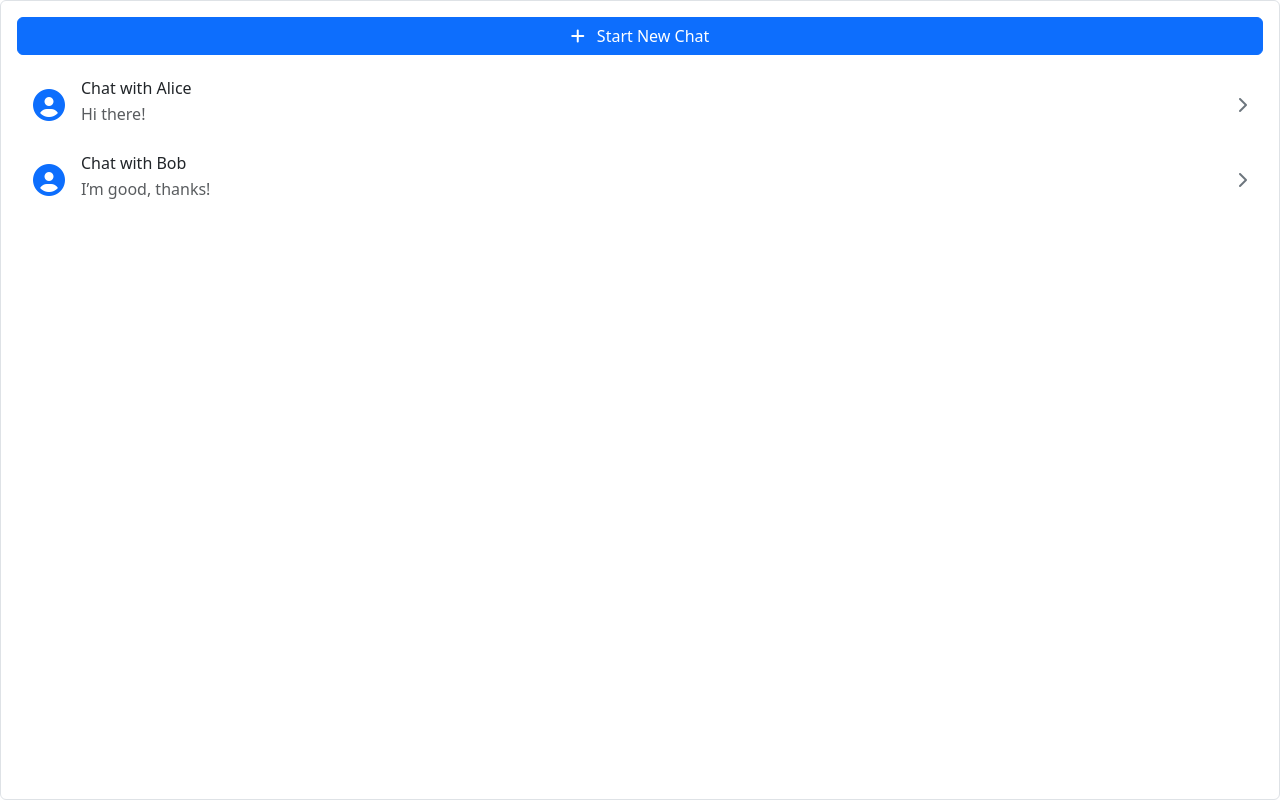
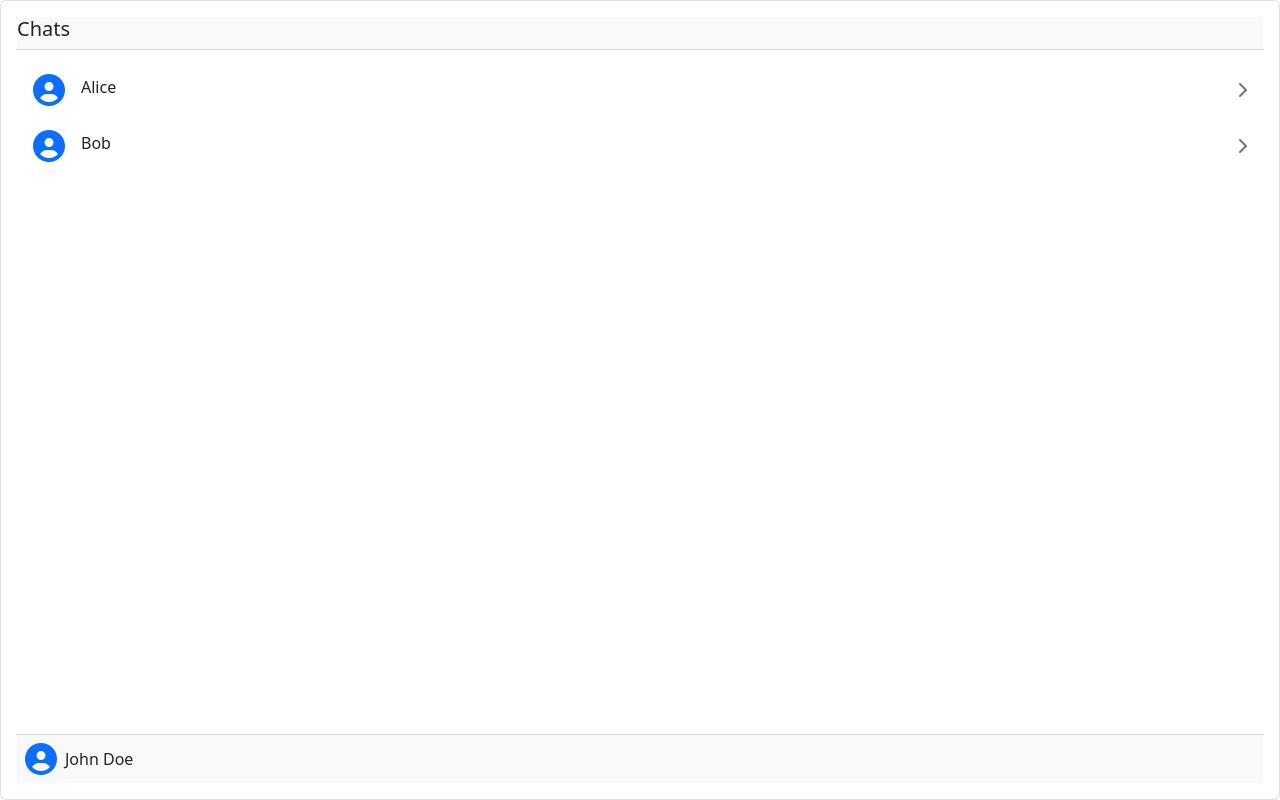
Before and after one commit to SubhadipGitHub/ChatWebApp, a React (Create React App) app in the folder Frontend/chat-app/: page /chat in a window 1280 px wide. Built offline with nearby package versions, Linux system fonts and the light colour scheme.

Commit message:
Updated Frontend with user logged in and modals for detail view

```diff
--- a/Frontend/chat-app/src/components/Chat.js
+++ b/Frontend/chat-app/src/components/Chat.js
@@ -15,7 +15,7 @@ const ChatPage = () => {
         const response = [
           {
             id: 'chat1',
-            name: 'Chat with Alice',
+            name: 'Alice',
             messages: [
               { sender: 'user1', content: 'Hello Alice!', time: '10:00 AM' },
               { sender: 'alice', content: 'Hi there!', time: '10:01 AM' },
@@ -23,7 +23,7 @@ const ChatPage = () => {
           },
           {
             id: 'chat2',
-            name: 'Chat with Bob',
+            name: 'Bob',
             messages: [
               { sender: 'user1', content: 'Hey Bob, how are you?', time: '10:05 AM' },
               { sender: 'bob', content: 'I’m good, thanks!', time: '10:06 AM' },
@@ -43,9 +43,14 @@ const ChatPage = () => {
     setSelectedChat(chat); // Update selected chat
   };
 
+  const loggedInUser = {
+    name: 'John Doe',
+  };
+
+
   return (
     <div className="chat-page-container d-flex">
-      <ChatList chats={chats} onChatSelect={handleChatSelect} />
+      <ChatList chats={chats} onChatSelect={handleChatSelect} loggedInUser={loggedInUser} />
       {selectedChat && <ChatDetail chat={selectedChat} />} {/* Render ChatDetail if a chat is selected */}
     </div>
   );
--- a/Frontend/chat-app/src/components/ChatDetail.css
+++ b/Frontend/chat-app/src/components/ChatDetail.css
@@ -10,6 +10,11 @@
     display: flex;
     flex-direction: column;
     overflow: hidden;
+  }
+
+  .chat-header {
+    background-color: #f8f9fa;
+    border-bottom: 1px solid #ddd;
   }
 
   .chat-body {
@@ -50,8 +55,8 @@
   }
 
   .message-timestamp {
-    font-size: 0.75em;
-    color: #888;
+    font-size: 0.5em;
+    color: blue;
     position: absolute;
     bottom: 5px;
     right: 10px;
--- a/Frontend/chat-app/src/components/ChatDetail.js
+++ b/Frontend/chat-app/src/components/ChatDetail.js
@@ -12,6 +12,12 @@ const ChatDetail = ({ chat }) => {
 
   return (
     <div className="chat-detail-container d-flex flex-column flex-grow-3">
+      {/* Chat header displaying participant or group name */}
+      <div className="chat-header p-3 bg-light border-bottom">
+        <h5 className="mb-0">{chat.name}</h5>
+      </div>
+
+      {/* Chat messages section */}
       <div className="chat-messages flex-grow-1 overflow-auto p-3">
         {chat.messages.map((msg, index) => (
           <div
@@ -25,6 +31,8 @@ const ChatDetail = ({ chat }) => {
           </div>
         ))}
       </div>
+
+      {/* Chat input section */}
       <div className="chat-input p-3">
         <input
           type="text"
--- a/Frontend/chat-app/src/components/ChatList.css
+++ b/Frontend/chat-app/src/components/ChatList.css
@@ -21,3 +21,36 @@
   .chat-list-container .list-group-item .fa-chevron-right {
     color: #6c757d; /* Icon color */
   }
+
+  .chat-header {
+    font-weight: bold;
+    font-size: 1.25rem;
+  }
+
+  .user-profile-section {
+    background-color: #f8f9fa;
+    border-top: 1px solid #ddd;
+  }
+
+  .user-profile-section .fa-cog {
+    font-size: 1.5rem;
+    color: #007bff;
+  }
+
+  .modal.fade.show {
+    position: fixed;
+    top: 0;
+    left: 0;
+    right: 0;
+    bottom: 0;
+    z-index: 1050;
+    overflow: hidden;
+  }
+
+  .modal-dialog {
+    margin: 1.75rem auto;
+  }
+
+  .modal-content {
+    padding: 20px;
+  }
--- a/Frontend/chat-app/src/components/ChatList.js
+++ b/Frontend/chat-app/src/components/ChatList.js
@@ -1,26 +1,40 @@
-import React from 'react';
+import React, { useState } from 'react';
 import '@fortawesome/fontawesome-free/css/all.min.css'; // Import FontAwesome CSS
 import './ChatList.css'; // Import custom CSS
 
-const ChatList = ({ chats, onChatSelect }) => {
+const ChatList = ({ chats, onChatSelect, loggedInUser }) => {
+  const [showUserModal, setShowUserModal] = useState(false); // Modal for logged-in user
+  const [showChatModal, setShowChatModal] = useState(null); // Modal for chat details
+
+  // Function to handle modal open/close for logged-in user
+  const handleShowUserModal = () => setShowUserModal(true);
+  const handleCloseUserModal = () => setShowUserModal(false);
+
+  // Function to handle modal open/close for chat details
+  const handleShowChatModal = (index) => setShowChatModal(index);
+  const handleCloseChatModal = () => setShowChatModal(null);
+
   return (
-    <div className="chat-list-container p-3 d-flex flex-column flex-grow-1">
-      <button className="btn btn-primary w-100 mb-3">
-        <i className="fas fa-plus me-2"></i> Start New Chat
-      </button>
+    <div className="chat-list-container p-3 d-flex flex-column" style={{ height: '100vh', borderRight: '1px solid #ddd' }}>
+      {/* Chats header */}
+      <div className="chat-header mb-3">
+        <h5>Chats</h5>
+      </div>
+
+      {/* Chat list */}
       <div className="list-group flex-grow-1 overflow-auto">
-        {chats.map((chat) => (
+        {chats.map((chat, index) => (
           <div
-            key={chat.id}
+            key={index}
             className="list-group-item list-group-item-action d-flex align-items-center mb-2 border-0 rounded"
             onClick={() => onChatSelect(chat)}
           >
-            <div className="d-flex align-items-center me-3">
+            <div className="d-flex align-items-center me-3" onClick={(e) => {e.stopPropagation(); handleShowChatModal(index);}}>
               <i className="fas fa-user-circle fa-2x text-primary"></i>
             </div>
             <div className="w-100">
               <h6 className="mb-1">{chat.name}</h6>
-              <p className="mb-1 text-muted">{chat.messages[chat.messages.length - 1]?.content || 'No messages'}</p>
+              <p className="mb-1 text-muted">{chat.latestMessage}</p>
             </div>
             <div className="text-muted">
               <i className="fas fa-chevron-right"></i>
@@ -28,6 +42,104 @@ const ChatList = ({ chats, onChatSelect }) => {
           </div>
         ))}
       </div>
+
+      {/* Logged-in user profile section */}
+      <div className="user-profile-section mt-3">
+        <div className="d-flex align-items-center justify-content-between p-2">
+          <div className="d-flex align-items-center" onClick={handleShowUserModal}>
+            <i className="fas fa-user-circle fa-2x text-primary me-2"></i>
+            <span>{loggedInUser.name}</span>
+          </div>
+        </div>
+      </div>
+
+      {/* Modal for logged-in user */}
+      {showUserModal && (
+        <div
+          className="modal fade show"
+          style={{ display: 'block', backgroundColor: 'rgba(0,0,0,0.5)' }}
+        >
+          <div className="modal-dialog">
+            <div className="modal-content">
+              <div className="modal-header">
+                <h5 className="modal-title">User Details</h5>
+                <button
+                  type="button"
+                  className="btn-close"
+                  onClick={handleCloseUserModal}
+                ></button>
+              </div>
+              <div className="modal-body text-center">
+                {/* User profile image */}
+                <img
+                  src={loggedInUser.profileImage || 'https://via.placeholder.com/150'}
+                  alt="User Profile"
+                  className="rounded-circle mb-3"
+                  style={{ width: '100px', height: '100px', objectFit: 'cover' }}
+                />
+                <p><strong>Name:</strong> {loggedInUser.name}</p>
+                <p><strong>Created At:</strong> Jan 1, 2022</p> {/* Dummy data */}
+                <p><strong>About Me:</strong> This is a dummy about me section.</p> {/* Dummy data */}
+                <p><strong>Status:</strong> Online</p> {/* Dummy data */}
+              </div>
+              <div className="modal-footer">
+                <button
+                  type="button"
+                  className="btn btn-secondary"
+                  onClick={handleCloseUserModal}
+                >
+                  Close
+                </button>
+              </div>
+            </div>
+          </div>
+        </div>
+      )}
+
+      {/* Modal for each chat details */}
+      {chats.map((chat, index) => (
+        showChatModal === index && (
+          <div
+            key={index}
+            className="modal fade show"
+            style={{ display: 'block', backgroundColor: 'rgba(0,0,0,0.5)' }}
+          >
+            <div className="modal-dialog">
+              <div className="modal-content">
+                <div className="modal-header">
+                  <h5 className="modal-title">{chat.name} Details</h5>
+                  <button
+                    type="button"
+                    className="btn-close"
+                    onClick={handleCloseChatModal}
+                  ></button>
+                </div>
+                <div className="modal-body text-center">
+                  {/* Chat user profile image */}
+                  <img
+                    src={'https://via.placeholder.com/150'}  // Placeholder image for chat user
+                    alt="Chat User"
+                    className="rounded-circle mb-3"
+                    style={{ width: '100px', height: '100px', objectFit: 'cover' }}
+                  />
+                  <p><strong>Chat Name:</strong> {chat.name}</p>
+                  <p><strong>Latest Message:</strong> {chat.latestMessage}</p>
+                  <p><strong>Chat Started At:</strong> {chat.startedAt || 'Unknown'}</p> {/* Dummy data */}
+                </div>
+                <div className="modal-footer">
+                  <button
+                    type="button"
+                    className="btn btn-secondary"
+                    onClick={handleCloseChatModal}
+                  >
+                    Close
+                  </button>
+                </div>
+              </div>
+            </div>
+          </div>
+        )
+      ))}
     </div>
   );
 };
```
